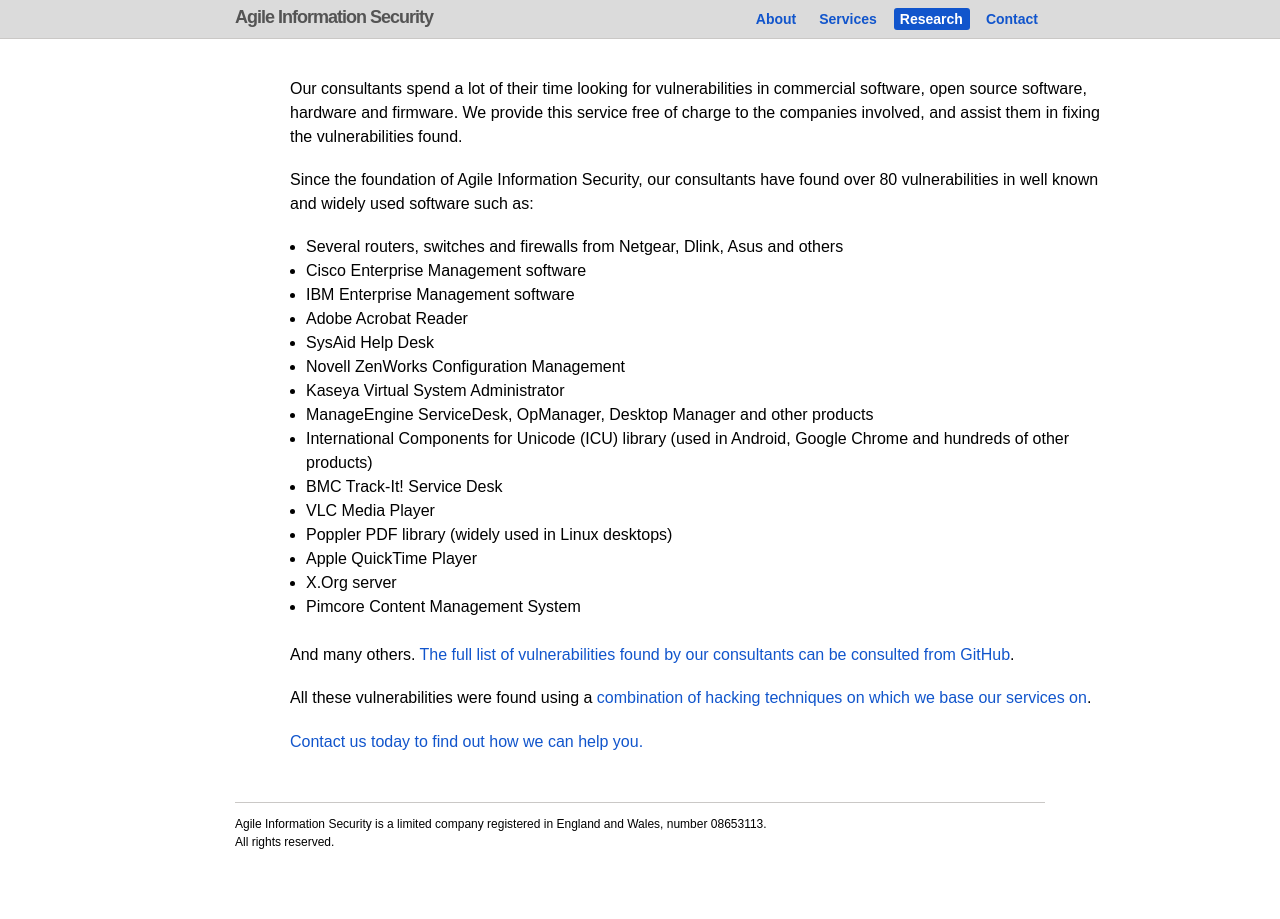
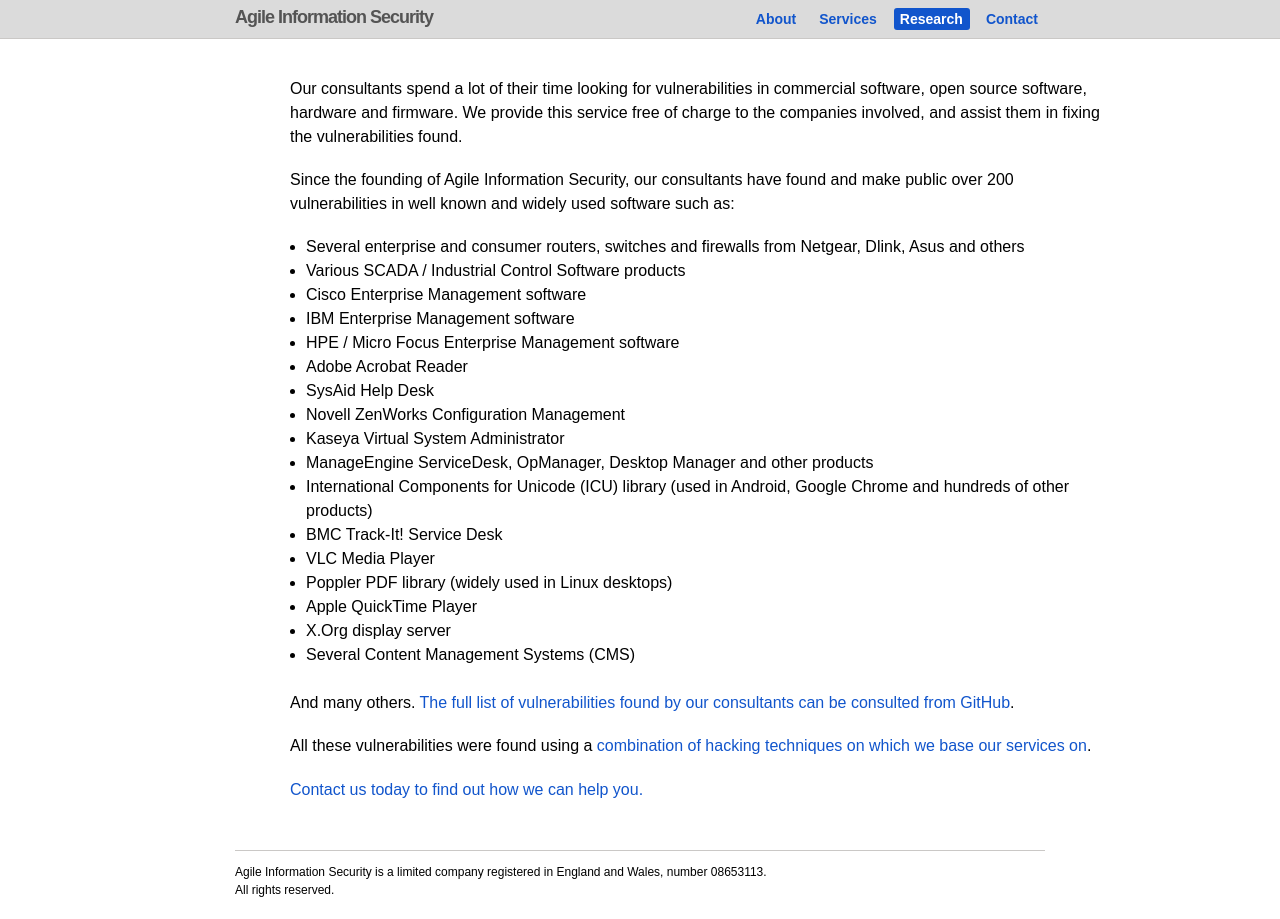
Before and after one commit to pedrib/pedrib.github.io, a Jekyll site: the page built from research.markdown, in a window 1280 px wide. Built offline with Jekyll 4.4.1, drawn with Linux system fonts in a browser that asks for light colours.

Commit message:
Update research.markdown

```diff
--- a/research.markdown
+++ b/research.markdown
@@ -5,11 +5,13 @@
 
 Our consultants spend a lot of their time looking for vulnerabilities in commercial software, open source software, hardware and firmware. We provide this service free of charge to the companies involved, and assist them in fixing the vulnerabilities found.
 
-Since the foundation of Agile Information Security, our consultants have found over 80 vulnerabilities in well known and widely used software such as:
+Since the founding of Agile Information Security, our consultants have found and make public over 200 vulnerabilities in well known and widely used software such as:
 
-* Several routers, switches and firewalls from Netgear, Dlink, Asus and others
+* Several enterprise and consumer routers, switches and firewalls from Netgear, Dlink, Asus and others
+* Various SCADA / Industrial Control Software products
 * Cisco Enterprise Management software
 * IBM Enterprise Management software
+* HPE / Micro Focus Enterprise Management software
 * Adobe Acrobat Reader
 * SysAid Help Desk
 * Novell ZenWorks Configuration Management
@@ -20,8 +22,8 @@
 * VLC Media Player
 * Poppler PDF library (widely used in Linux desktops)
 * Apple QuickTime Player
-* X.Org server
-* Pimcore Content Management System
+* X.Org display server
+* Several Content Management Systems (CMS)
 
 And many others. [The full list of vulnerabilities found by our consultants can be consulted from GitHub](https://github.com/pedrib/PoC/blob/master/pedigree.csv).
 
```
